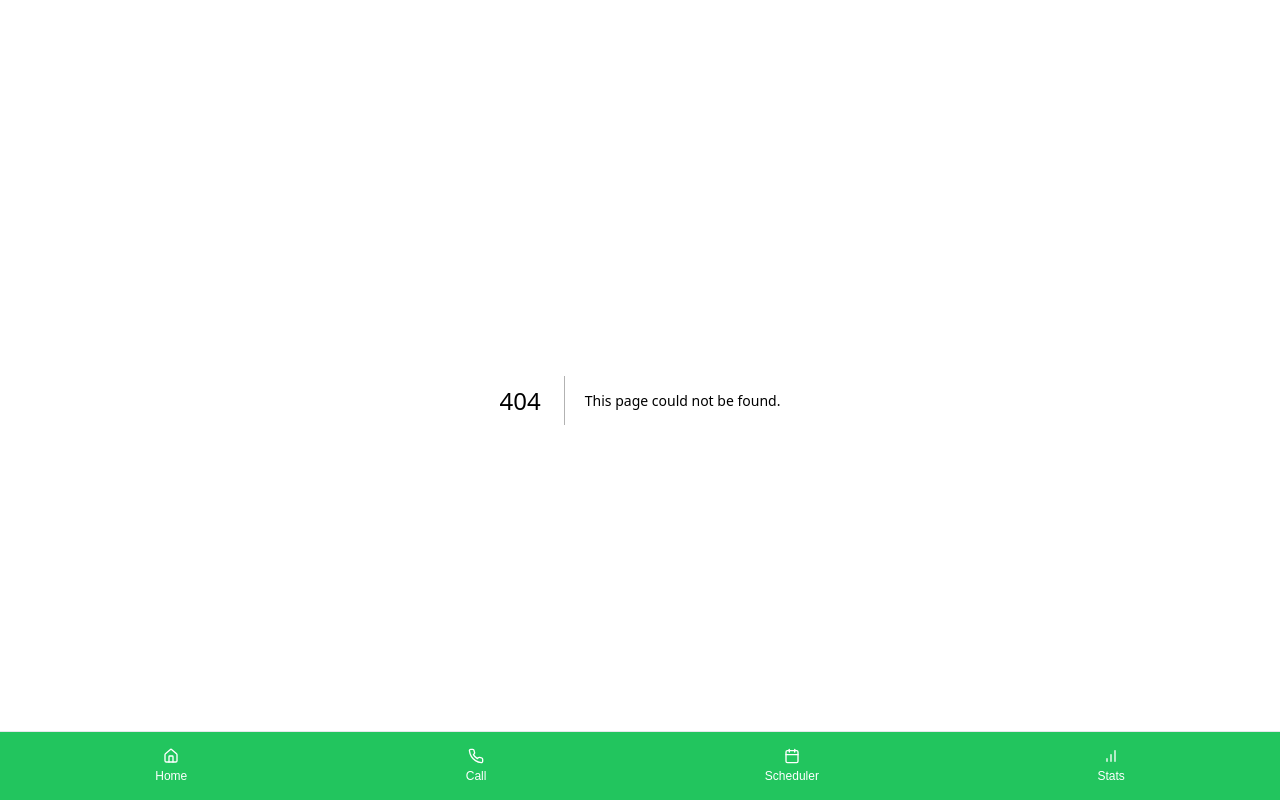
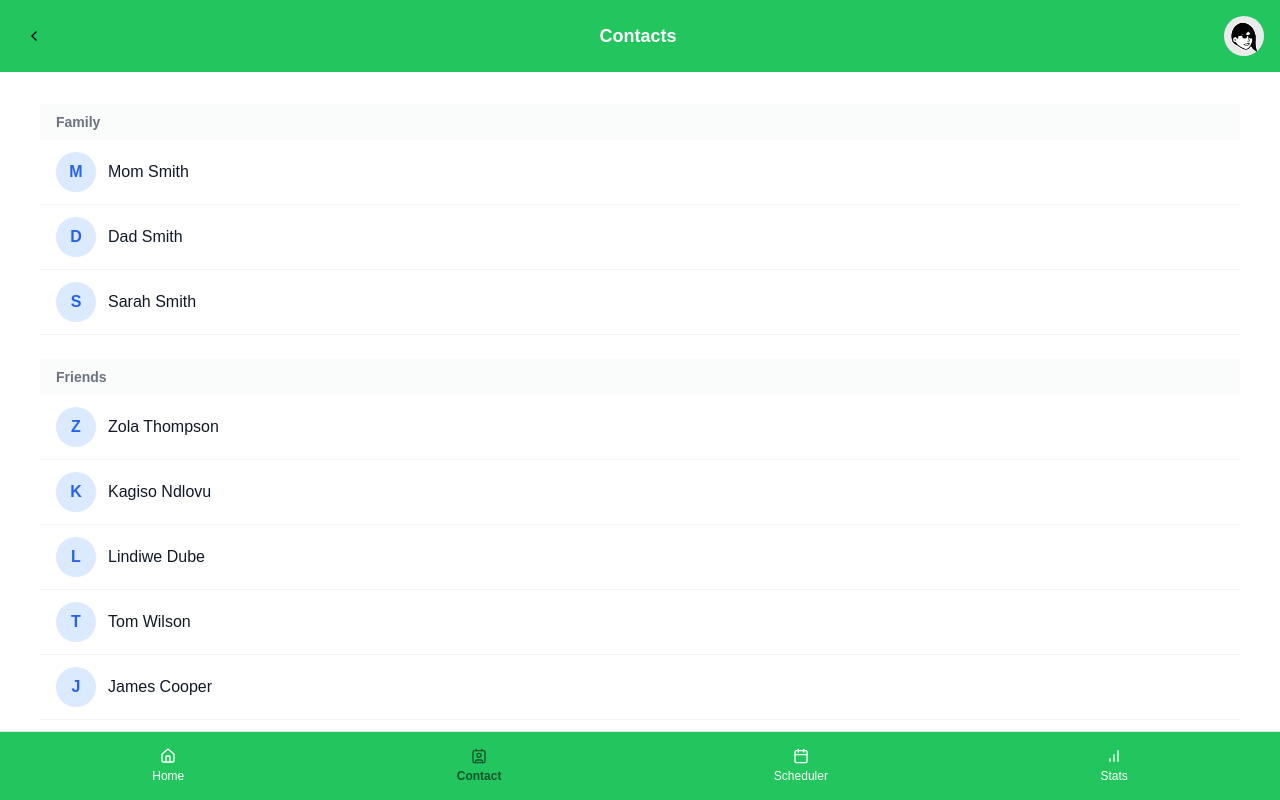
Before and after one commit to sarath-menon/hci_project, a Next.js app: page /contacts in a window 1280 px wide. Before the commit this address had no page. Built offline with nearby package versions, Linux system fonts and the light colour scheme.

Commit message:
added contacts list

```diff
--- a/app/(routes)/call/page.tsx
+++ b/app/(routes)/call/page.tsx
@@ -1,31 +1,34 @@
 import PageLayout from "@/components/page-layout";
-import { StatusList } from "@/components/status-list";
 import { Avatar, AvatarImage } from "@/components/ui/avatar";
 import { AvatarFallback } from "@radix-ui/react-avatar";
+import Link from "next/link";
 
-export default function CallPage() {
+interface CallPageProps {
+  searchParams: { name?: string };
+}
+
+export default function CallPage({ searchParams }: CallPageProps) {
+  const contactName = searchParams.name || "Unknown Contact";
+
   return (
     <div className="flex flex-col h-screen bg-gray-100">
       <PageLayout className="flex-1 flex flex-col items-center justify-center space-y-8">
-        {/* Caller Avatar */}
-
         <div className="flex justify-center">
           <Avatar className="w-32 h-32">
             <AvatarImage src="/avatar.png" alt="Profile picture" />
-            <AvatarFallback>AI</AvatarFallback>
+            <AvatarFallback>{contactName[0]}</AvatarFallback>
           </Avatar>
         </div>
 
-        {/* Caller Name and Status */}
         <div className="text-center">
-          <h2 className="text-2xl font-semibold">John Doe</h2>
+          <h2 className="text-2xl font-semibold">{contactName}</h2>
           <p className="text-gray-500 mt-2">
             Calling<span className="calling-animation"></span>
           </p>
         </div>
 
-        {/* Call Controls */}
         <div className="flex gap-6 mt-8">
+          <Link href="/contacts">
             <button className="w-16 h-16 rounded-full bg-red-500 flex items-center justify-center">
               <svg
                 xmlns="http://www.w3.org/2000/svg"
@@ -38,6 +41,7 @@ export default function CallPage() {
                 <path d="M6 18L18 6M6 6l12 12" />
               </svg>
             </button>
+          </Link>
         </div>
       </PageLayout>
     </div>
--- /dev/null
+++ b/app/(routes)/contacts/page.tsx
@@ -0,0 +1,65 @@
+import { contacts, type Contact } from "@/lib/data";
+import PageLayout from "@/components/page-layout";
+import { Header } from "@/components/Header";
+import Link from "next/link";
+
+function ContactList({
+  title,
+  contacts,
+}: {
+  title: string;
+  contacts: Contact[];
+}) {
+  return (
+    <div className="bg-white rounded-lg">
+      <div className="px-4 py-2 bg-gray-50/80">
+        <h2 className="text-sm font-semibold text-gray-500">{title}</h2>
+      </div>
+      <div>
+        {contacts.map((contact) => (
+          <Link
+            href={`/call?name=${encodeURIComponent(contact.name)}`}
+            key={contact.id}
+          >
+            <div className="flex items-center gap-3 px-4 py-3 border-b border-gray-100 active:bg-gray-50 hover:bg-gray-50">
+              <div className="bg-blue-100 w-10 h-10 rounded-full flex items-center justify-center">
+                <span className="text-blue-600 font-semibold">
+                  {contact.initial}
+                </span>
+              </div>
+              <span className="text-base font-medium text-gray-900">
+                {contact.name}
+              </span>
+            </div>
+          </Link>
+        ))}
+      </div>
+    </div>
+  );
+}
+
+export default function HomePage() {
+  const familyContacts = contacts.filter(function (contact) {
+    return contact.category === "family";
+  });
+  const friendContacts = contacts.filter(function (contact) {
+    return contact.category === "friends";
+  });
+
+  return (
+    <div className="flex flex-col h-full">
+      <Header heading="Contacts" />
+
+      <PageLayout>
+        <div className="flex-1 overflow-hidden">
+          <div className="h-[calc(100vh-8rem)] overflow-y-auto">
+            <div className="space-y-6 py-4">
+              <ContactList title="Family" contacts={familyContacts} />
+              <ContactList title="Friends" contacts={friendContacts} />
+            </div>
+          </div>
+        </div>
+      </PageLayout>
+    </div>
+  );
+}
--- a/components/BottomNav.tsx
+++ b/components/BottomNav.tsx
@@ -3,7 +3,7 @@
 import Link from "next/link";
 import { usePathname } from "next/navigation";
 import { Button } from "@/components/ui/button";
-import { Home, Phone, Calendar, BarChart } from "lucide-react";
+import { Home, Phone, Calendar, BarChart, Contact } from "lucide-react";
 import { LucideIcon } from "lucide-react";
 import { cn } from "@/lib/utils";
 
@@ -15,7 +15,7 @@ type NavItem = {
 
 const navItems: NavItem[] = [
   { href: "/", icon: Home, label: "Home" },
-  { href: "/call", icon: Phone, label: "Call" },
+  { href: "/contacts", icon: Contact, label: "Contact" },
   { href: "/scheduler", icon: Calendar, label: "Scheduler" },
   { href: "/stats", icon: BarChart, label: "Stats" },
 ];
--- a/components/Header.tsx
+++ b/components/Header.tsx
@@ -18,7 +18,7 @@ export function Header({ heading }: HeaderProps) {
   }
 
   return (
-    <header className="min-w-screen flex justify-between items-center p-4 bg-green-500">
+    <header className=" min-w-screen flex justify-between items-center p-4 bg-green-500">
       {pathname !== "/home" && (
         <Button
           variant="ghost"
--- /dev/null
+++ b/lib/data.ts
@@ -0,0 +1,20 @@
+interface Contact {
+  id: string;
+  name: string;
+  initial: string;
+  category: 'family' | 'friends';
+}
+
+const contactsData: Contact[] = [
+  { id: '1', name: 'Mom Smith', initial: 'M', category: 'family' },
+  { id: '2', name: 'Dad Smith', initial: 'D', category: 'family' },
+  { id: '3', name: 'Sarah Smith', initial: 'S', category: 'family' },
+  { id: '4', name: 'Zola Thompson', initial: 'Z', category: 'friends' },
+  { id: '5', name: 'Kagiso Ndlovu', initial: 'K', category: 'friends' },
+  { id: '6', name: 'Lindiwe Dube', initial: 'L', category: 'friends' },
+  { id: '7', name: 'Tom Wilson', initial: 'T', category: 'friends' },
+  { id: '8', name: 'James Cooper', initial: 'J', category: 'friends' },
+  { id: '9', name: 'Emma Johnson', initial: 'E', category: 'friends' }
+];
+
+export { contactsData as contacts, type Contact };
```
Lines whose indentation alone changed are shown as unchanged.
